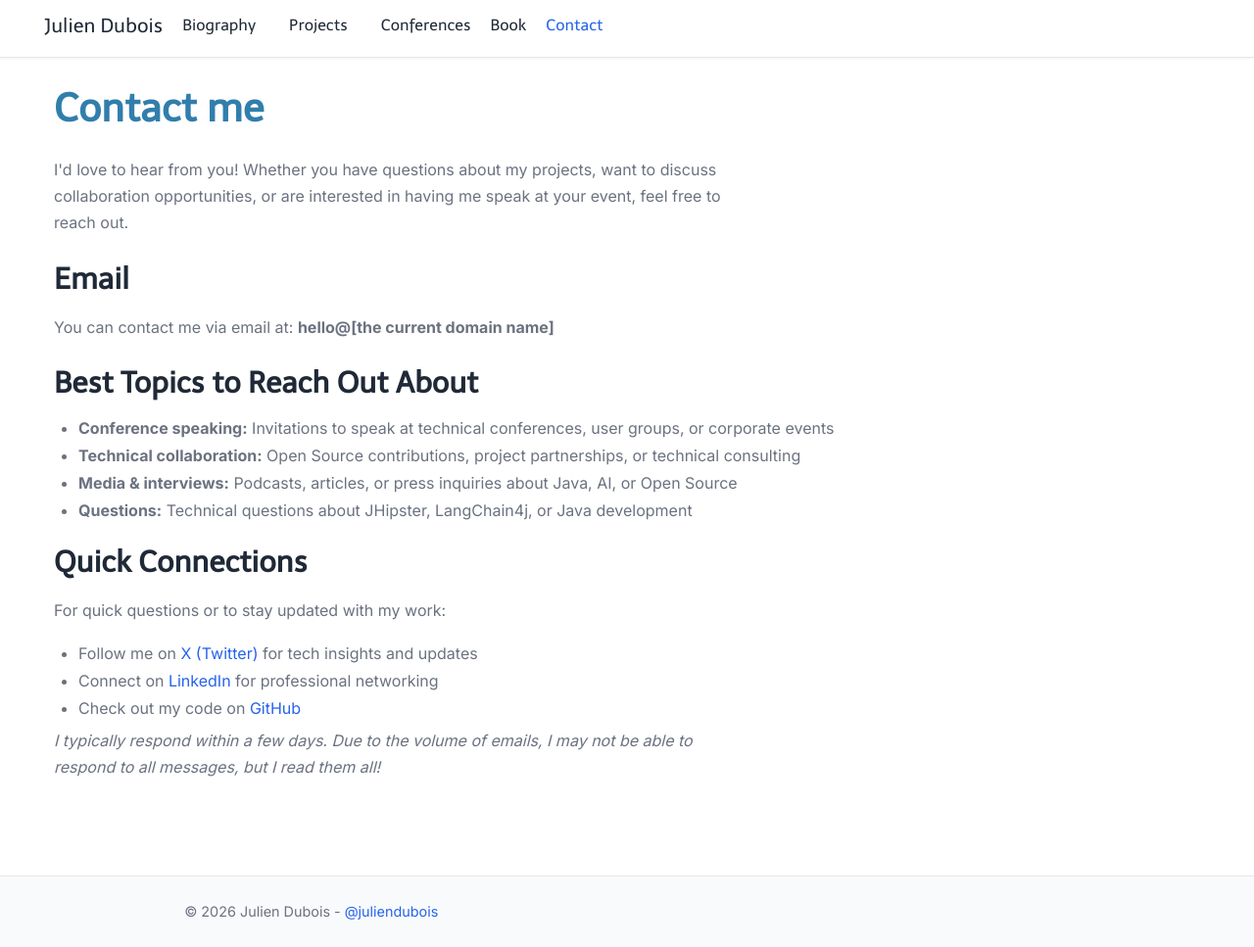
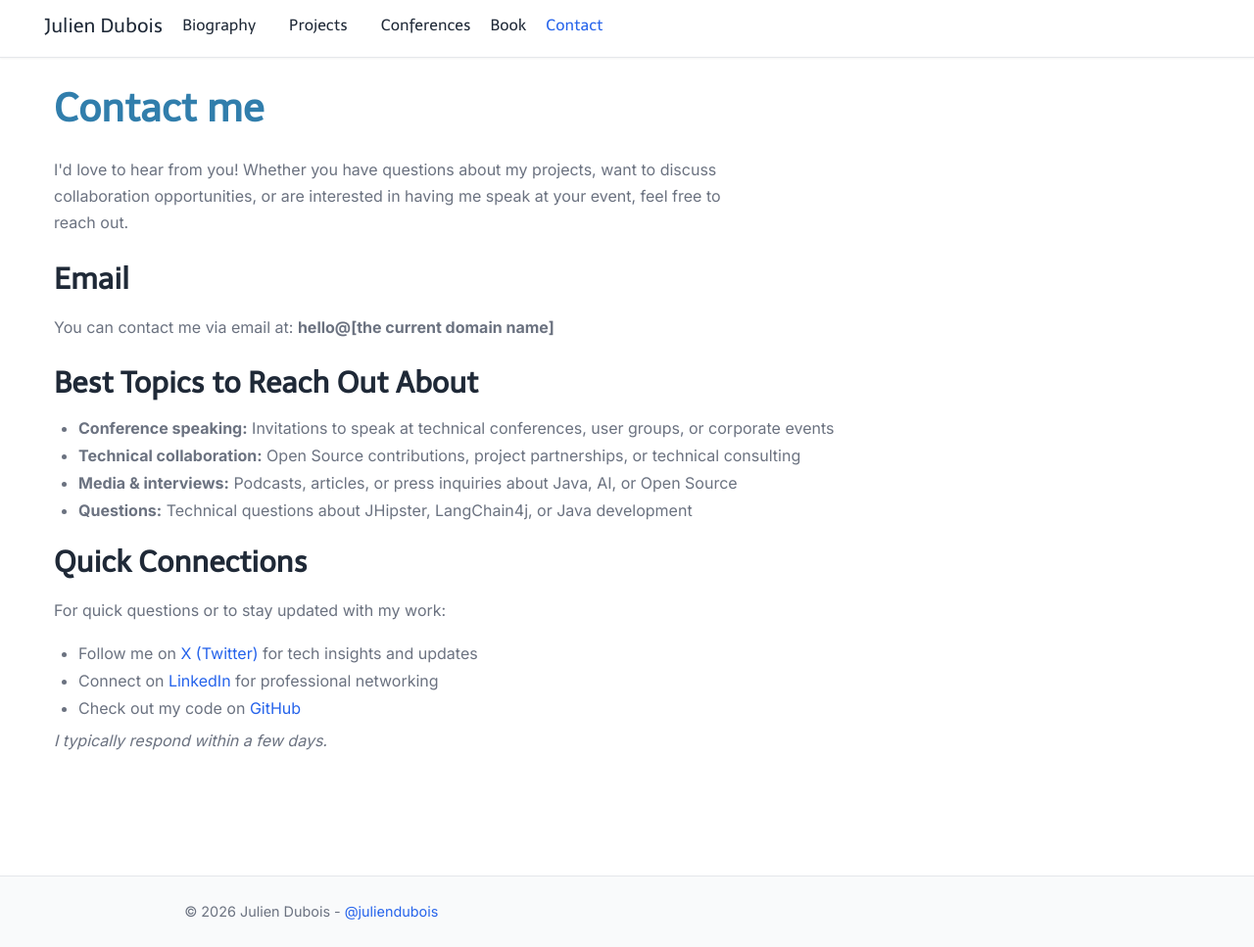
Before and after one commit to jdubois/jdubois.github.com, a Jekyll site: the page built from contact.html, in a window 1280 px wide and 967 px high. Shown: the whole window at 98% size. Built offline with Jekyll 4.4.1, drawn with Linux system fonts in a browser that asks for light colours; nearby versions of some CDN libraries.

Commit message:
Remove additional note about email response volume for clarity

```diff
--- a/contact.html
+++ b/contact.html
@@ -34,6 +34,6 @@ title: Contact
     </ul>
 
     <p>
-        <em>I typically respond within a few days. Due to the volume of emails, I may not be able to respond to all messages, but I read them all!</em>
+        <em>I typically respond within a few days.</em>
     </p>
 </div>
```
